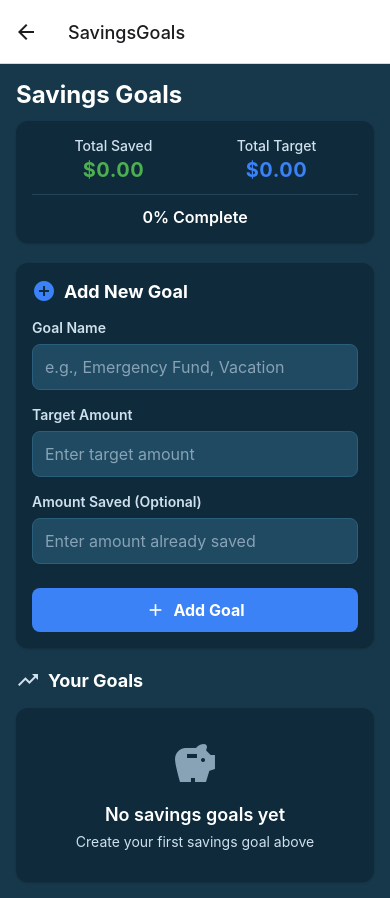
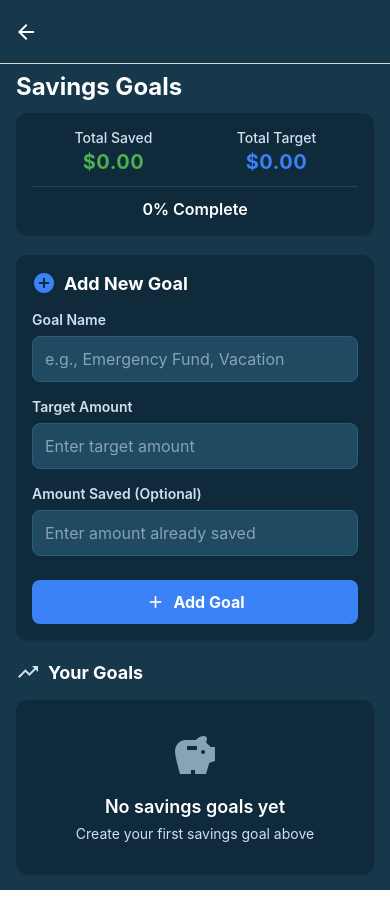
Before and after one commit to awsomehacker25/FinWiz, a React Native app in the folder frontend/: screen /SavingsGoals in a window 390 px wide. Built offline with nearby package versions, Linux system fonts and the light colour scheme; what expo-localization would draw is missing.

Commit message:
Navigation bar fix

```diff
--- a/frontend/App.js
+++ b/frontend/App.js
@@ -23,7 +23,21 @@ export default function App() {
     <I18nextProvider i18n={i18n}>
       <AuthProvider>
         <NavigationContainer>
-          <Stack.Navigator initialRouteName="Login">
+          <Stack.Navigator
+            initialRouteName="Login"
+            screenOptions={{
+              headerStyle: {
+                backgroundColor: '#17384a',
+                shadowColor: 'transparent', // Remove shadow on iOS
+                elevation: 0, // Remove shadow on Android
+              },
+              headerTintColor: '#ffffff',
+              headerTitleStyle: {
+                fontWeight: 'bold',
+              },
+              headerTitle: '', // Remove title from all screens
+            }}
+          >
             <Stack.Screen
               name="Login"
               component={LoginScreen}
@@ -48,10 +62,26 @@ export default function App() {
                 headerLeft: null
               }}
             />
-            <Stack.Screen name="IncomeTracker" component={IncomeTrackerScreen} />
-            <Stack.Screen name="SavingsGoals" component={SavingsGoalsScreen} />
-            <Stack.Screen name="LiteracyHub" component={LiteracyHubScreen} />
-            <Stack.Screen name="SupportCommunity" component={SupportCommunityScreen} />
+            <Stack.Screen
+              name="IncomeTracker"
+              component={IncomeTrackerScreen}
+              options={{ headerTitle: '' }}
+            />
+            <Stack.Screen
+              name="SavingsGoals"
+              component={SavingsGoalsScreen}
+              options={{ headerTitle: '' }}
+            />
+            <Stack.Screen
+              name="LiteracyHub"
+              component={LiteracyHubScreen}
+              options={{ headerTitle: '' }}
+            />
+            <Stack.Screen
+              name="SupportCommunity"
+              component={SupportCommunityScreen}
+              options={{ headerTitle: '' }}
+            />
           </Stack.Navigator>
         </NavigationContainer>
       </AuthProvider>
--- a/frontend/screens/IncomeTrackerScreen.js
+++ b/frontend/screens/IncomeTrackerScreen.js
@@ -285,6 +285,7 @@ const styles = StyleSheet.create({
   scrollView: {
     flex: 1,
     padding: 16,
+    paddingTop: 8, // Reduced top padding for closer spacing to nav bar
   },
   header: {
     marginBottom: 20,
--- a/frontend/screens/LiteracyHubScreen.js
+++ b/frontend/screens/LiteracyHubScreen.js
@@ -858,6 +858,7 @@ const styles = StyleSheet.create({
     fontWeight: 'bold',
     color: '#ffffff',
     margin: 16,
+    marginTop: 8, // Reduced top margin for closer spacing to nav bar
   },
   statsContainer: {
     flexDirection: 'row',
--- a/frontend/screens/SavingsGoalsScreen.js
+++ b/frontend/screens/SavingsGoalsScreen.js
@@ -333,6 +333,7 @@ const styles = StyleSheet.create({
   scrollView: {
     flex: 1,
     padding: 16,
+    paddingTop: 8, // Reduced top padding for closer spacing to nav bar
   },
   header: {
     marginBottom: 20,
--- a/frontend/screens/SupportCommunityScreen.js
+++ b/frontend/screens/SupportCommunityScreen.js
@@ -532,6 +532,7 @@ const styles = StyleSheet.create({
   container: {
     flex: 1,
     padding: 16,
+    paddingTop: 8, // Reduced top padding for closer spacing to nav bar
     backgroundColor: '#17384a',
   },
   title: {
```
